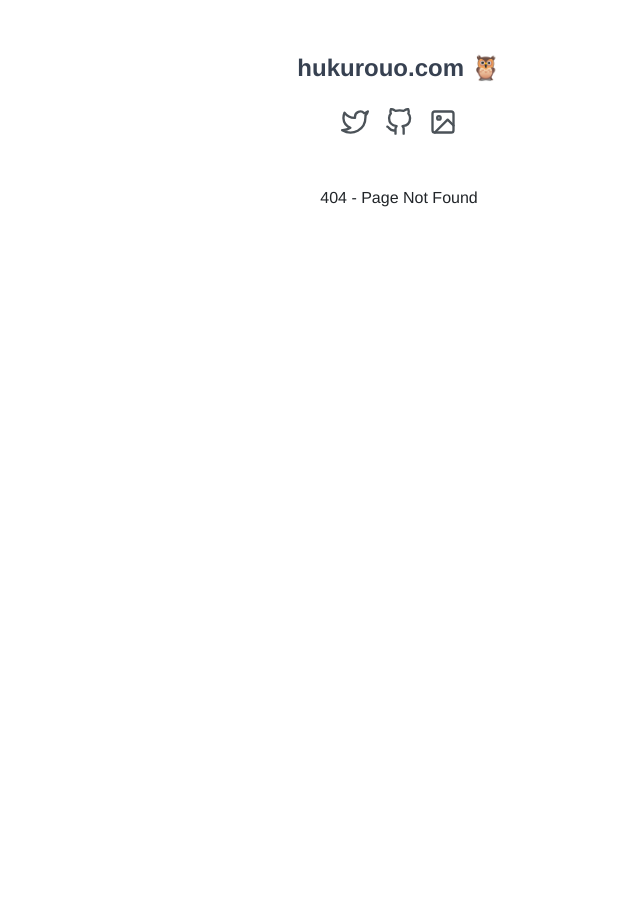
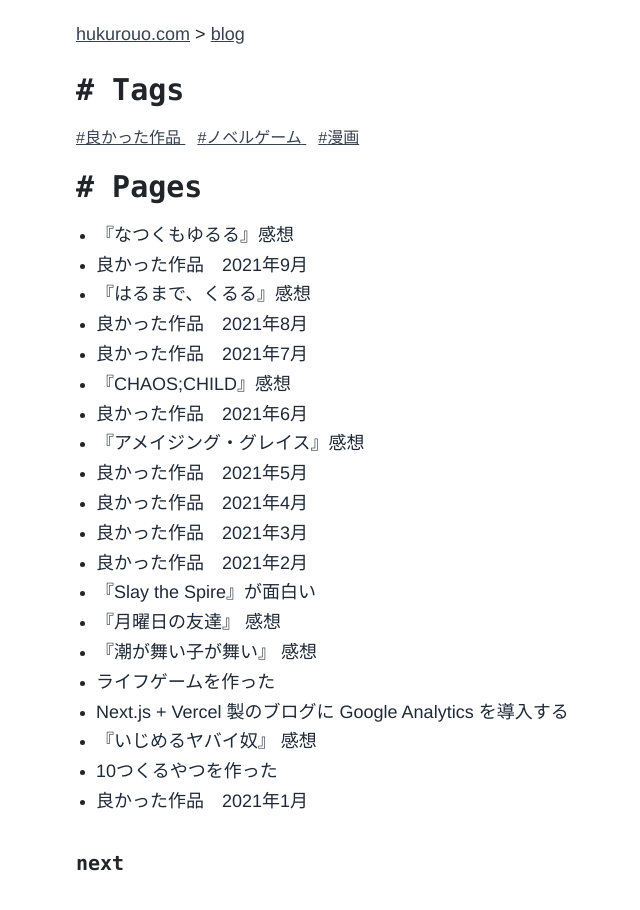
Before and after one commit to n1sym/hukurouo-blog-next, a Next.js app: page /articles in a window 1280 px wide. Before the commit this address had no page. Shown: the top 910 px of the page, without its empty margins (241-881 px from the left). Before the commit the page ends 800 px from the top, so only its background shows below. Built offline with nearby package versions, Linux system fonts and the light colour scheme.

Commit message:
デザイン改修20211011

```diff
--- a/components/Articles.tsx
+++ b/components/Articles.tsx
@@ -8,35 +8,12 @@ export default function articles({
   tag?: any;
 }) {
   return (
-    <ul className="">
+    <ul className="list-disc pl-5">
       {allPostsData.map(({ id, date, title, tags}) => (
-        <li className="mb-3" key={id}>
+        <li className="" key={id}>
           <Link href={`/articles/${id}`}>
-            <a className="text-lg font-semibold text-link-blue ">{title}</a>
+            <a className="text-gray-800 leading-7 text-lg ">{title}</a>
           </Link>
-          <div className="flex mt-0.5">
-            <div className="text-gray-600 text-base pt-tiny">{date} :</div>
-            {tag ? (
-              <></>
-            ) : (
-              <>
-                <div>
-                  {tags.map((tag: string) => {
-                    return (
-                      <Link href={`/tag/${tag}`} key={tag}>
-                        <a className="text-xs bg-gray-100 text-gray-500 rounded ml-1.5 px-1 py-0.5">
-                          {tag}
-                        </a>
-                      </Link>
-                    );
-                  })}
-                </div>
-              </>
-            )}
-          </div>
-          <div className="text-gray-600 text-sm mt-3 mb-8">
-
-          </div>
         </li>
       ))}
     </ul>
--- a/components/layout.tsx
+++ b/components/layout.tsx
@@ -2,7 +2,7 @@ import Head from "next/head";
 import Link from "next/link";
 import styles from "./layout.module.css";
 
-const name = "hukurouo.com 🦉";
+const name = "hukurouo.com";
 export const siteTitle = "hukurouo";
 
 type typeLayout = {
@@ -13,76 +13,24 @@ type typeLayout = {
 export default function Layout({ children, home }: typeLayout) {
   return (
     <div className={styles.container}>
-      <Head>
-      </Head>
-      <header className="mb-12">
-        <h2 className="flex justify-center items-center font-bold text-2xl mt-8 mb-6 mx-5">
-          <Link href="/">
-            <a className="text-gray-700">{name}</a>
-          </Link>
-        </h2>
-        <div className="flex justify-center">
-          <div className="inline-grid grid-flow-col gap-x-4">
-            <a href="https://twitter.com/hukurouo" target="_blank">
-              <svg
-                xmlns="http://www.w3.org/2000/svg"
-                width="28"
-                height="28"
-                viewBox="0 0 24 24"
-                fill="none"
-                stroke="rgb(75, 82, 88)"
-                strokeWidth="2"
-                strokeLinecap="round"
-                strokeLinejoin="round"
-              >
-                <path d="M23 3a10.9 10.9 0 0 1-3.14 1.53 4.48 4.48 0 0 0-7.86 3v1A10.66 10.66 0 0 1 3 4s-4 9 5 13a11.64 11.64 0 0 1-7 2c9 5 20 0 20-11.5a4.5 4.5 0 0 0-.08-.83A7.72 7.72 0 0 0 23 3z"></path>
-              </svg>
-            </a>
-            <a href="https://github.com/hukurouo" target="_blank">
-              <svg
-                xmlns="http://www.w3.org/2000/svg"
-                width="28"
-                height="28"
-                viewBox="0 0 24 24"
-                fill="none"
-                stroke="rgb(75, 82, 88)"
-                strokeWidth="2"
-                strokeLinecap="round"
-                strokeLinejoin="round"
-                className="feather feather-github"
-              >
-                <path d="M9 19c-5 1.5-5-2.5-7-3m14 6v-3.87a3.37 3.37 0 0 0-.94-2.61c3.14-.35 6.44-1.54 6.44-7A5.44 5.44 0 0 0 20 4.77 5.07 5.07 0 0 0 19.91 1S18.73.65 16 2.48a13.38 13.38 0 0 0-7 0C6.27.65 5.09 1 5.09 1A5.07 5.07 0 0 0 5 4.77a5.44 5.44 0 0 0-1.5 3.78c0 5.42 3.3 6.61 6.44 7A3.37 3.37 0 0 0 9 18.13V22"></path>
-              </svg>
-            </a>
-            <a href="https://hukurouo.tumblr.com/" target="_blank">
-              <svg
-                xmlns="http://www.w3.org/2000/svg"
-                width="28"
-                height="28"
-                viewBox="0 0 24 24"
-                fill="none"
-                stroke="rgb(75, 82, 88)"
-                strokeWidth="2"
-                strokeLinecap="round"
-                strokeLinejoin="round"
-                className="feather feather-image"
-              >
-                <rect x="3" y="3" width="18" height="18" rx="2" ry="2"></rect>
-                <circle cx="8.5" cy="8.5" r="1.5"></circle>
-                <polyline points="21 15 16 10 5 21"></polyline>
-              </svg>
-            </a>
-          </div>
-        </div>
+      <header className="mb-6">
+        {!home && (
+          <>
+            <div className="text-lg">
+              <Link href="/">
+                <a className="text-gray-700 underline">{name}</a>
+              </Link>
+
+              <span> {">"} </span>
+              <Link href="/articles">
+                <a className="text-gray-700 underline">{"blog"}</a>
+              </Link>
+            </div>
+          </>
+        )}
       </header>
       <main>{children}</main>
-      {!home && (
-        <div className="text-blue-500 mt-12 mb-24 lg:text-lg">
-          <Link href="/">
-            <a>← Back to home</a>
-          </Link>
-        </div>
-      )}
+      <div className="mb-24"></div>
     </div>
   );
 }
--- a/pages/articles/[id].tsx
+++ b/pages/articles/[id].tsx
@@ -30,21 +30,23 @@ export default function Post({ postData }) {
           </>
         )}
       </Head>
-      <article className={`${styles.article} mt-16 mb-8 lg:text-lg`}>
-        <div className="text-2xl font-bold leading-snug	">{postData.title}</div>
-        <div className="text-gray-500 mt-2 mb-8">{postData.date}</div>
+      <article className={`${styles.article} mt-8 mb-8 lg:text-lg`}>
+        <div className="text-3xl font-bold my-4 font-mono"># {postData.title}</div>
+        <div className="mt-2 mb-4">{postData.date}</div>
+        <div className="">
+        {postData.tags.map((tag: string) => {
+                    return (
+                      <Link href={`/tag/${tag}`} key={tag}>
+                        <a>
+                          <span className="text-gray-800 underline"> # {tag}</span>
+                        </a>
+                      </Link>
+                    );
+                  })}
+        </div>
         <div dangerouslySetInnerHTML={{ __html: postData.contentHtml }} />
       </article>
-      {postData.tags.includes("良かった作品") && (
-        <>
-          <li className="mt-16">
-            <span className="text-blue-500 lg:text-lg">
-          <Link href={`/tag/良かった作品`}>
-            過去の良かった作品　記事一覧
-          </Link></span>
-          </li>
-        </>
-      )}
+
     </Layout>
   );
 }
--- /dev/null
+++ b/pages/articles/index.tsx
@@ -0,0 +1,60 @@
+import Head from "next/head";
+import Layout, { siteTitle } from "../../components/layout";
+import Articles from "../../components/Articles";
+import { getSortedPostsData } from "../../lib/posts";
+import { GetStaticProps } from "next";
+import Link from "next/link";
+
+export const config = {
+  unstable_runtimeJS: false,
+}
+
+export default function Home({ allPostsData }) {
+  return (
+    <Layout>
+      {/* Keep the existing code here */}
+      <Head>
+        <title>{siteTitle}</title>
+        <meta
+          property="og:image"
+          content={`https://i.imgur.com/s123HpM.png`}
+        />
+        <meta name="og:title" content={siteTitle} />
+        <meta name="twitter:card" content="summary" />
+      </Head>
+      {/* Add this <section> tag below the existing <section> tag */}
+      <section>
+        <h1 className="text-3xl font-bold my-4 font-mono"># Tags</h1>
+      </section>
+      {["良かった作品","ノベルゲーム","漫画"].map((tag: string) => {
+                    return (
+                      <Link href={`/tag/${tag}`} key={tag}>
+                        <a className="mr-3">
+                          <span className="text-gray-700 underline"> #{tag} </span>
+                        </a>
+                      </Link>
+                    );
+                  })}
+      <section>
+        <h1 className="text-3xl font-bold my-4 font-mono"># Pages</h1>
+      </section>
+      <section className="mb-8">
+        <Articles allPostsData={allPostsData}/>
+      </section>
+      <section className="mb-16">
+        <Link href={`/page/2`}>
+         <a className="text-xl font-semibold font-mono">next</a>
+        </Link>
+      </section>
+    </Layout>
+  );
+}
+
+export const getStaticProps: GetStaticProps = async () => {
+  const allPostsData = getSortedPostsData('1');
+  return {
+    props: {
+      allPostsData,
+    },
+  };
+};
--- a/pages/index.tsx
+++ b/pages/index.tsx
@@ -1,15 +1,30 @@
 import Head from "next/head";
 import Layout, { siteTitle } from "../components/layout";
-import Articles from "../components/Articles";
-import { getSortedPostsData } from "../lib/posts";
-import { GetStaticProps } from "next";
 import Link from "next/link";
 
 export const config = {
   unstable_runtimeJS: false,
 }
 
-export default function Home({ allPostsData }) {
+const navigations = [
+  {name: "Blog", url: "/articles"},
+  {name: "Blog (tech)", url: "https://tech.hukurouo.com"},
+  {name: "Github", url: "https://github.com/hukurouo"},
+  {name: "Tumbler", url: "https://hukurouo.tumblr.com"},
+  {name: "Twitter", url: "https://twitter.com/hukurouo"},
+  {name: "Twitter2", url: "https://twitter.com/hukurouo_code"},
+  {name: "Zenn", url: "https://zenn.dev/hukurouo"},
+]
+
+const works = [
+  {name: "iineum", url: "https://iineum.hukurouo.com"},
+  {name: "books card maker", url: "https://books-card-maker.web.app/"},
+  {name: "10tuku", url: "https://10tuku.hukurouo.com/"},
+  {name: "Game Of Life Mini", url: "https://gameoflife.hukurouo.com/"},
+  {name: "susumeru", url: "https://susumeru.herokuapp.com/index"}
+]
+
+export default function Home() {
   return (
     <Layout home>
       {/* Keep the existing code here */}
@@ -24,22 +39,33 @@ export default function Home({ allPostsData }) {
       </Head>
       {/* Add this <section> tag below the existing <section> tag */}
       <section className="mb-8">
-        <Articles allPostsData={allPostsData}/>
+        <h1 className="text-3xl font-bold my-4 font-mono"># hukurouo.com</h1>
+        <img src="https://avatars.githubusercontent.com/u/49607363?v=4" width="200" height="200"></img>
       </section>
-      <section className="mb-16">
-        <Link href={`/page/2`}>
-         <a className="text-xl font-semibold text-link-blue">next</a>
-        </Link>
+      <section className="mb-8">
+        <h1 className="text-3xl font-bold my-4 font-mono"># Navigation</h1>
+      <ul className="list-disc pl-5">
+      {navigations.map(({ name, url}) => (
+        <li className="my-2" key={name}>
+          <Link href={`${url}`}>
+            <a className="text-gray-800 underline leading-7 text-lg " target="_blank" rel="noopener">{name}</a>
+          </Link>
+        </li>
+      ))}
+      </ul>
+      </section>
+      <section className="mb-8">
+        <h1 className="text-3xl font-bold my-4 font-mono"># Works</h1>
+        <ul className="list-disc pl-5">
+      {works.map(({ name, url}) => (
+        <li className="my-2" key={name}>
+          <Link href={`${url}`}>
+            <a className="text-gray-800 underline leading-7 text-lg " target="_blank" rel="noopener">{name}</a>
+          </Link>
+        </li>
+      ))}
+      </ul>
       </section>
     </Layout>
   );
 }
-
-export const getStaticProps: GetStaticProps = async () => {
-  const allPostsData = getSortedPostsData('1');
-  return {
-    props: {
-      allPostsData,
-    },
-  };
-};
--- a/pages/page/[page].tsx
+++ b/pages/page/[page].tsx
@@ -11,12 +11,15 @@ import Link from "next/link";
 
 export default function Home({ allPostsData, nextPage, pagesCount, prevPage }) {
   return (
-    <Layout home>
+    <Layout>
       {/* Keep the existing code here */}
       <Head>
         <title>{siteTitle}</title>
       </Head>
       {/* Add this <section> tag below the existing <section> tag */}
+      <section>
+        <h1 className="text-3xl font-bold my-4 font-mono"># Blog</h1>
+      </section>
       <section className="mb-8">
         <Articles allPostsData={allPostsData} />
       </section>
@@ -24,7 +27,7 @@ export default function Home({ allPostsData, nextPage, pagesCount, prevPage }) {
         <>
           <section className="mb-16">
             <Link href={`/page/${prevPage}`}>
-              <a className="text-xl font-semibold text-link-blue">prev</a>
+              <a className="text-xl font-semibold font-mono">prev</a>
             </Link>
           </section>
         </>
@@ -36,14 +39,14 @@ export default function Home({ allPostsData, nextPage, pagesCount, prevPage }) {
             ) : (
               <>
                 <Link href={`/page/${prevPage}`}>
-                  <a className="text-xl font-semibold text-link-blue mr-8">
+                  <a className="text-xl font-semibold font-mono mr-8">
                     prev
                   </a>
                 </Link>
               </>
             )}
             <Link href={`/page/${nextPage}`}>
-              <a className="text-xl font-semibold text-link-blue">next</a>
+              <a className="text-xl font-semibold font-mono">next</a>
             </Link>
           </section>
         </>
--- a/pages/tag/[tag].tsx
+++ b/pages/tag/[tag].tsx
@@ -6,14 +6,14 @@ import { GetStaticProps, GetStaticPaths } from 'next'
 
 export default function Home({ allPostsData, tagName }) {
   return (
-    <Layout home>
+    <Layout>
       {/* Keep the existing code here */}
       <Head>
         <title>{siteTitle}</title>
       </Head>
       {/* Add this <section> tag below the existing <section> tag */}
       <section className="mb-8">
-        <div className="mb-8 text-gray-700 text-lg">
+        <div className="mb-8 text-gray-700 text-3xl font-bold my-4 font-mono">
           tags: {tagName}
         </div>
         <Articles allPostsData={allPostsData} tag/>
```
Also changed, not shown: pages/articles/articles.module.css (+4 -4 lines).
